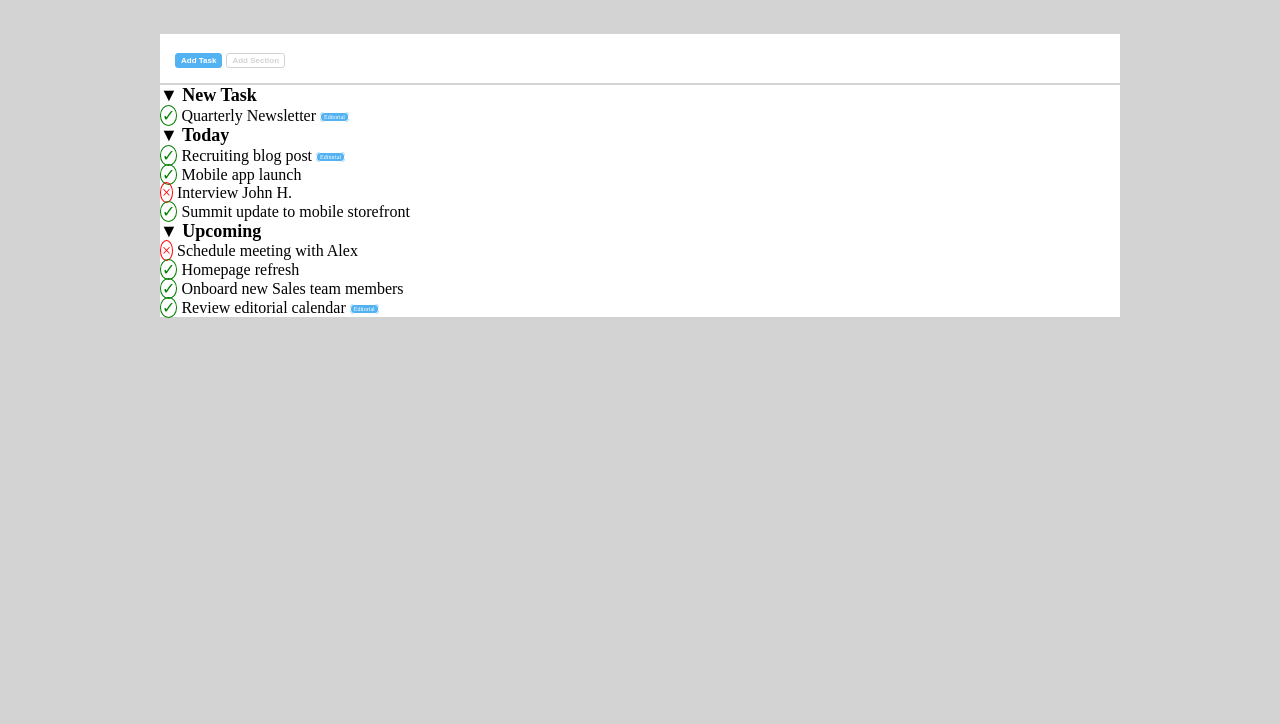
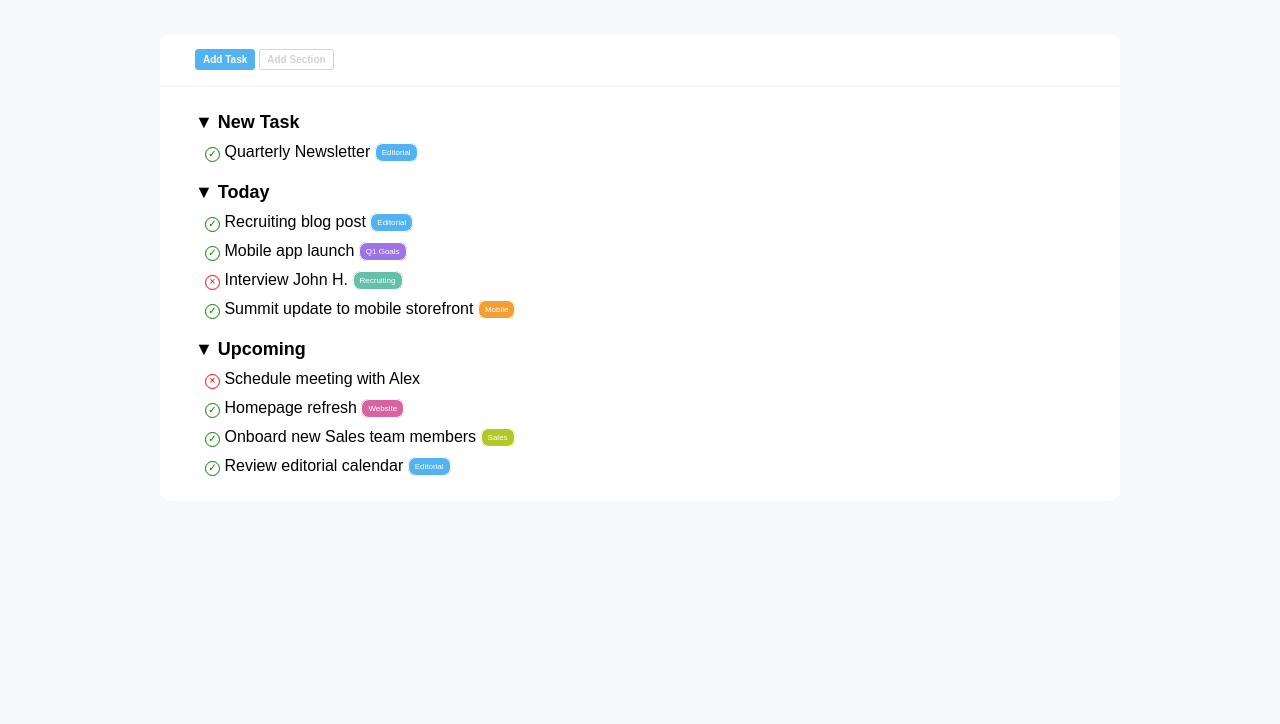
Before and after one commit to andrea-prina/html-css-toboolist, a plain HTML site: page index.html in a window 1280 px wide. Shown: the part 76-800 px from the top of the page. Drawn offline with Linux system fonts and the light colour scheme.

Commit message:
Esercizio completato

```diff
--- a/css/style.css
+++ b/css/style.css
@@ -1,5 +1,4 @@
-/* Reset formattazione */
-
+/* Reset formattazione e background */
 * {
     margin: 0;
     padding: 0;
@@ -7,14 +6,15 @@
 }
 
 body {
-    background-color: lightgray;
+    background-color: #F6F8F9;
 }
 
 
 /* Header */
-
 header{
     background-color: white;
+    font-family: 'Franklin Gothic Medium', 'Arial Narrow', Arial, sans-serif;
+    font-weight: bolder;
 }
 
 #logo {
@@ -32,6 +32,7 @@ header{
 }
 
 
+/* Main - Layout */
 .layout {
 
     background-color: white;
@@ -41,17 +42,31 @@ header{
 
 #upper-section {
     margin-top: 40px;
-    padding: 15px;
+    padding: 15px 0px 15px 35px;
+    border-radius: 10px 10px 0px 0px;
 }
 
 #lower-section {
     margin-top: 2px;
+    padding: 5px 15px;
+    font-family: Arial, Helvetica, sans-serif;
+    border-radius: 0px 0px 10px 10px;
 }
 
+.task-section {
+    margin: 20px;
+}
+
+.task {
+    margin: 10px;
+}
+
+
+/* Main - Elementi */
 .button {
-    font-size: 8px;
+    font-size: 10px;
     font-weight: 600;
-    padding: 2px 5px 2px 5px;
+    padding: 4px 7px 4px 7px;
     border: 1.5px solid;
     border-radius: 3px;
 }
@@ -73,32 +88,59 @@ header{
     font-weight: bold;
 }
 
+
+/* Formattazione icone spunte verdi e croci rosse */
+.check {
+
+    border: 1px solid;
+    border-radius: 50%;
+    display: inline-block;
+    width: 15px;
+    height: 15px;
+    font-size: 10px;
+    text-align: center;
+}
+
 .tik {
-
-    padding: 1px;
-    border: 1px solid green;
-    border-radius: 50%;
     color: green;
 }
 
 .cross {
-
-    padding: 1px;
-    border: 1px solid red;
-    border-radius: 50%;
     color: red;
 }
 
+
+/* Formattazione etichette task */
 .label {
 
-    padding: 1px 3px 1px 3px;
-    font-size: 6px;
+    padding: 4px 6px;
+    font-size: 8px;
     vertical-align: middle;
     border: 1px solid;
-    border-radius: 4px;
+    border-radius: 8px;
     color: white;
 }
 
 .editorial {
     background-color: #53B3F2;
 }
+
+.goals {
+    background-color: #9E74E5;
+}
+
+.recruiting {
+    background-color: #64C0A9;
+}
+
+.mobile {
+    background-color: #F29E33;
+}
+
+.website {
+    background-color: #D863A1;
+}
+
+.sales {
+    background-color: #B0C926;
+}
--- a/index.html
+++ b/index.html
@@ -19,6 +19,7 @@
 
     <main>
 
+        <!-- Buttons -->
         <section class="layout" id="upper-section">
 
                 <button class="button active-b">Add Task</button>
@@ -30,57 +31,57 @@
         <section class="layout" id="lower-section">
 
             <!-- New Task Section -->
-            <section>
+            <section class="task-section">
 
                 <span class="category-title">&#9660; New Task</span>
                 <div class="task">
-                    <span class="tik">&#x2713;</span> Quarterly Newsletter <span class="label editorial">Editorial</span>
+                    <span class="check tik">&#x2713;</span> Quarterly Newsletter <span class="label editorial">Editorial</span>
                 </div>
 
             </section>
 
             <!-- Today Task Section -->
-            <section>
+            <section class="task-section">
 
                 <span class="category-title">&#9660; Today</span>
 
                 <div class="task">
-                    <span class="tik">&#x2713;</span> Recruiting blog post <span class="label editorial">Editorial</span>
+                    <span class="check tik">&#x2713;</span> Recruiting blog post <span class="label editorial">Editorial</span>
                 </div>
 
                 <div class="task">
-                    <span class="tik">&#x2713;</span> Mobile app launch <span class="label goals">Q1 Goals</span>
+                    <span class="check tik">&#x2713;</span> Mobile app launch <span class="label goals">Q1 Goals</span>
                 </div>
 
                 <div class="task">
-                    <span class="cross">&#215;</span> Interview John H. <span class="label recruiting">Recruiting</span>
+                    <span class="check cross">&#215;</span> Interview John H. <span class="label recruiting">Recruiting</span>
                 </div>
 
                 <div class="task">
-                    <span class="tik">&#x2713;</span> Summit update to mobile storefront <span class="label mobile">Mobile</span>
+                    <span class="check tik">&#x2713;</span> Summit update to mobile storefront <span class="label mobile">Mobile</span>
                 </div>
 
             </section>
 
             <!-- Upcoming Task Section -->
-            <section>
+            <section class="task-section">
 
                 <span class="category-title">&#9660; Upcoming</span>
 
                 <div class="task">
-                    <span class="cross">&#215;</span> Schedule meeting with Alex
+                    <span class="check cross">&#215;</span> Schedule meeting with Alex
                 </div>
 
                 <div class="task">
-                    <span class="tik">&#x2713;</span> Homepage refresh <span class="label website">Website</span>
+                    <span class="check tik">&#x2713;</span> Homepage refresh <span class="label website">Website</span>
                 </div>
 
                 <div class="task">
-                    <span class="tik">&#x2713;</span> Onboard new Sales team members <span class="label sales">Sales</span>
+                    <span class="check tik">&#x2713;</span> Onboard new Sales team members <span class="label sales">Sales</span>
                 </div>
 
                 <div class="task">
-                    <span class="tik">&#x2713;</span> Review editorial calendar <span class="label editorial">Editorial</span>
+                    <span class="check tik">&#x2713;</span> Review editorial calendar <span class="label editorial">Editorial</span>
                 </div>
 
             </section>
```
